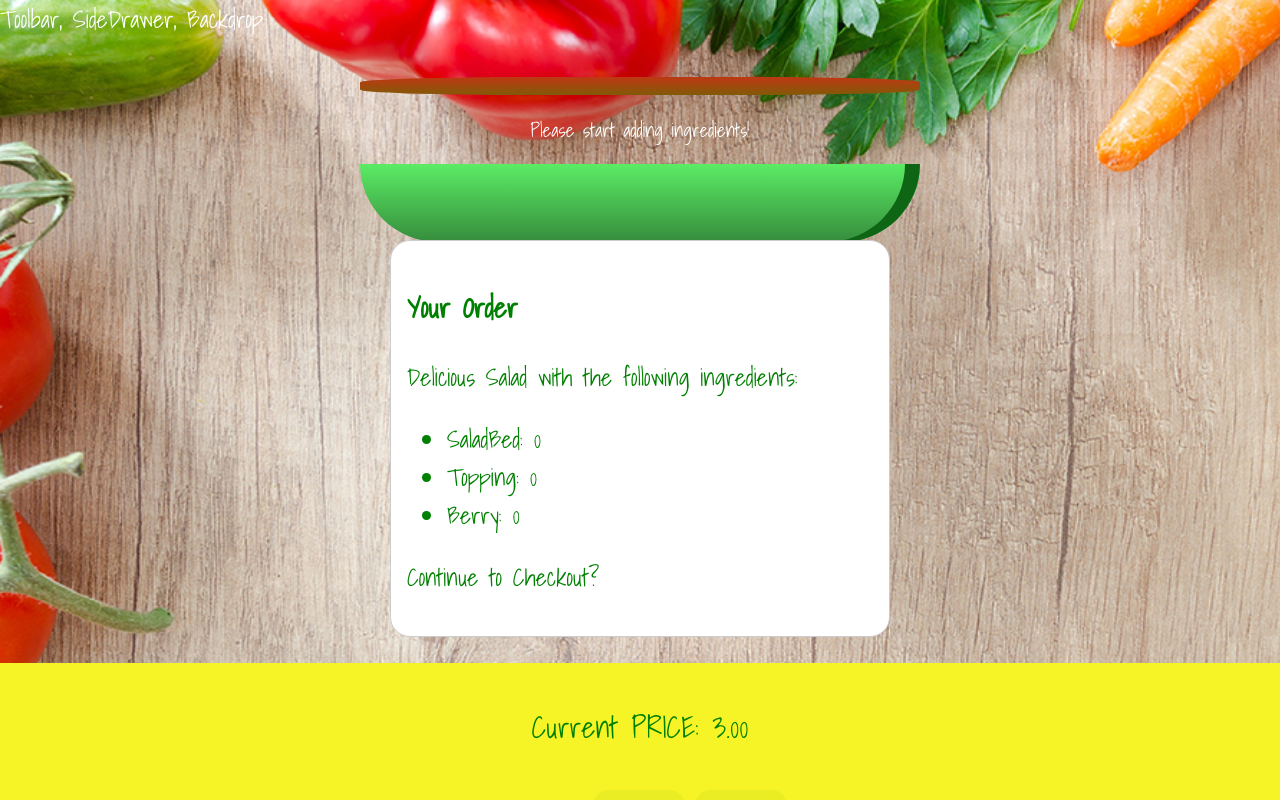
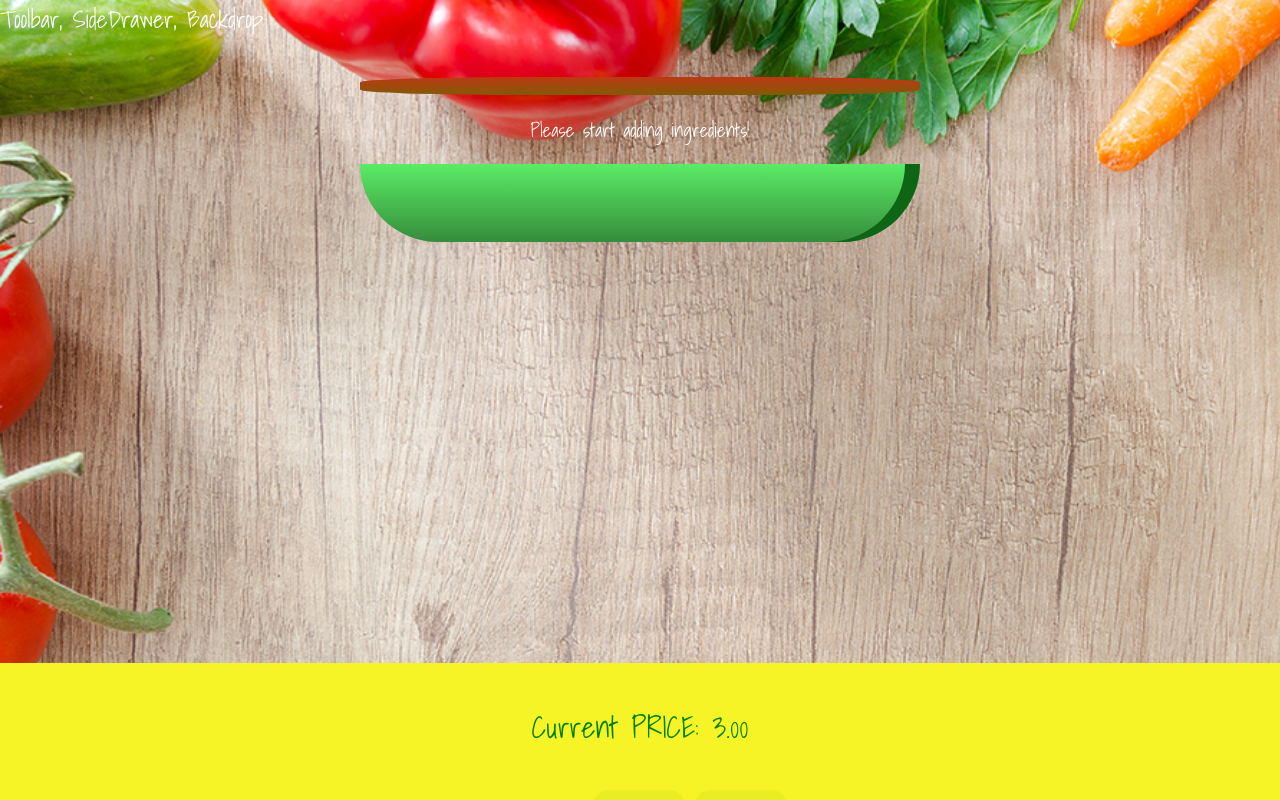
Before and after one commit to Loratadin/skinny-salad, a React (Create React App) app: page / in a window 1280 px wide. Shown: the top 800 px of the page. Built offline with nearby package versions, Linux system fonts and the light colour scheme.

Commit message:
Add inline styles for the Modal

```diff
--- a/src/components/UI/Modal/Modal.js
+++ b/src/components/UI/Modal/Modal.js
@@ -2,7 +2,10 @@ import React from 'react';
 import { Modal } from './Modal.style';
 
 const modal = (props) => (
- <Modal>
+ <Modal style={{
+  transform: props.show ? 'translateY(0)' : 'translateY(-100vh)',
+  opacity: props.show ? '1' : '0',
+ }}>
   {props.children}
  </Modal>
 );
```
